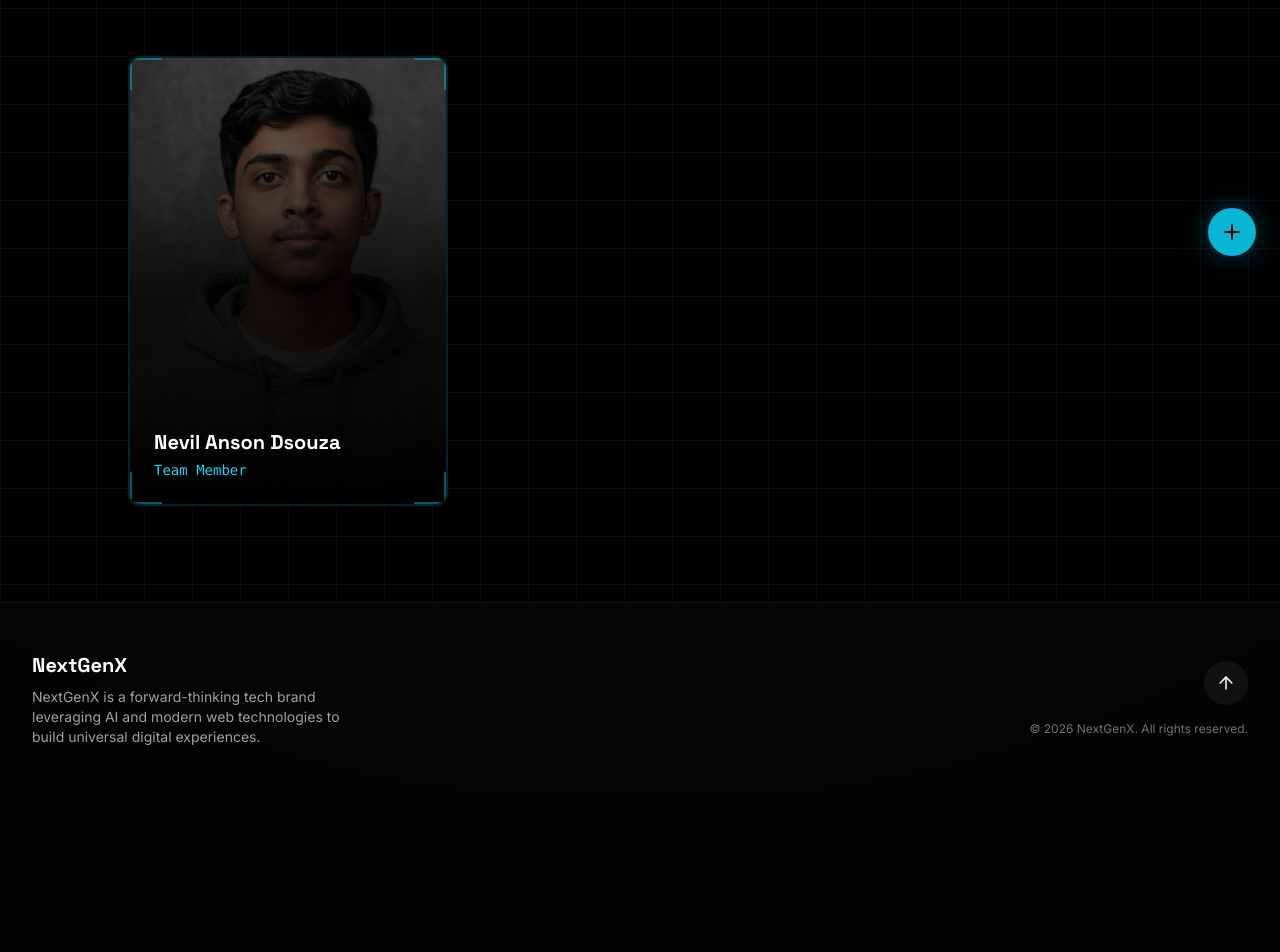
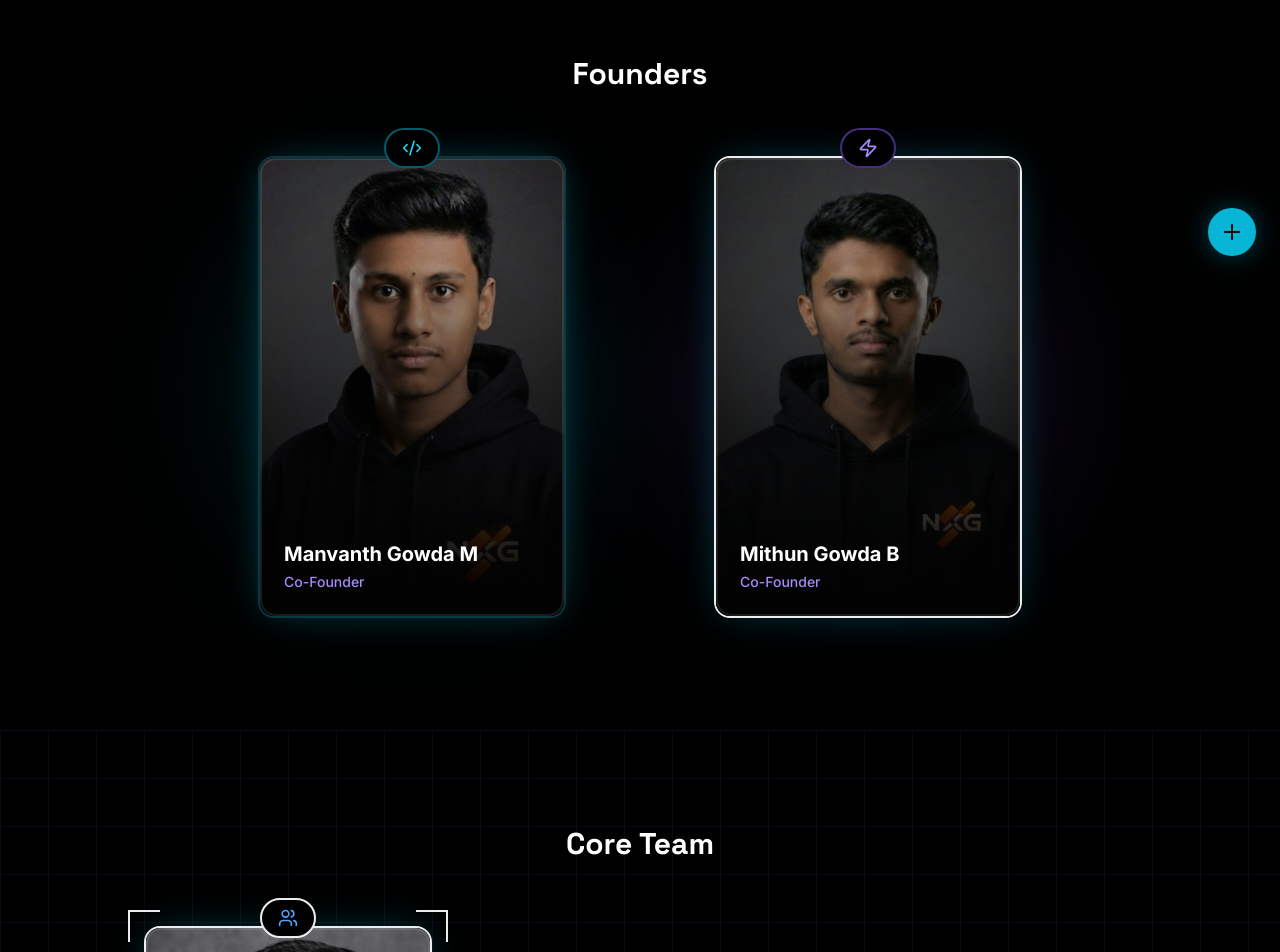
Before and after one commit to NextGenXplorer/nxgportfolio, a Next.js app: page /team in a window 1280 px wide. Shown: the part 520-1472 px from the top of the page. Before the commit the page ends 1315 px from the top, so only its background shows below. Built offline with nearby package versions, Linux system fonts and the light colour scheme.

Commit message:
Refactor: Move Founders to Team page and unify card styling

```diff
--- a/app/team/page.tsx
+++ b/app/team/page.tsx
@@ -1,22 +1,44 @@
-"use client";
-
 import { Container, Section } from "@/components/ui/Container";
 import { motion } from "framer-motion";
-import { Users } from "lucide-react";
+import { Users, Code2, Zap } from "lucide-react";
 import Image from "next/image";
+import { HoloCard } from "@/components/ui/HoloCard";
 
 export default function TeamPage() {
+    const admins = [
+        {
+            name: "Manvanth Gowda M",
+            role: "Co-Founder",
+            imgSrc: "/admin-photo.jpg",
+            link: "https://www.instagram.com/appu_kannadigaa",
+            color: "cyan",
+            icon: Code2
+        },
+        {
+            name: "Mithun Gowda B",
+            role: "Co-Founder",
+            imgSrc: "/admin-photo-2.jpg",
+            link: "https://mithun50.vercel.app",
+            color: "violet",
+            icon: Zap
+        }
+    ];
+
     const teamMembers: Array<{
         name: string;
         role: string;
         imgSrc: string;
         link: string;
+        color: string;
+        icon: any;
     }> = [
             {
                 name: "Nevil Anson Dsouza",
                 role: "Team Member",
                 imgSrc: "/nevil-photo.jpg",
-                link: "https://portfolio-gules-xi-58.vercel.app/"
+                link: "https://portfolio-gules-xi-58.vercel.app/",
+                color: "blue",
+                icon: Users
             }
         ];
 
@@ -58,13 +80,72 @@ export default function TeamPage() {
                 </Container>
             </Section>
 
+            {/* Founders Section */}
+            <Section className="bg-black relative overflow-hidden py-12">
+                <Container className="relative z-10">
+                    <motion.h2
+                        initial={{ opacity: 0, y: 20 }}
+                        whileInView={{ opacity: 1, y: 0 }}
+                        viewport={{ once: true }}
+                        className="text-3xl font-heading font-bold text-white mb-12 text-center"
+                    >
+                        Founders
+                    </motion.h2>
+
+                    <div className="grid grid-cols-1 md:grid-cols-2 gap-8 md:gap-12 max-w-4xl mx-auto px-4">
+                        {admins.map((admin, index) => (
+                            <motion.div
+                                key={admin.name}
+                                initial={{ opacity: 0, y: 30 }}
+                                whileInView={{ opacity: 1, y: 0 }}
+                                viewport={{ once: true }}
+                                transition={{ duration: 0.6, delay: index * 0.2 }}
+                                className="flex items-center justify-center"
+                            >
+                                <a
+                                    href={admin.link}
+                                    target="_blank"
+                                    rel="noopener noreferrer"
+                                    className="relative group block w-full max-w-[340px] mx-auto"
+                                >
+                                    <div className="relative p-4">
+                                        <div className={`absolute top-1/2 left-1/2 -translate-x-1/2 -translate-y-1/2 w-[300px] h-[300px] bg-${admin.color}-500/20 rounded-full blur-[80px] pointer-events-none group-hover:bg-${admin.color}-500/30 transition-colors duration-700`} />
+
+                                        {/* Icon Badge */}
+                                        <div className={`absolute -top-3 left-1/2 -translate-x-1/2 z-30 px-4 py-2 rounded-full border-2 border-${admin.color}-500/50 bg-black group-hover:border-${admin.color}-500 transition-all duration-300`}>
+                                            <admin.icon size={20} className={`text-${admin.color}-400`} />
+                                        </div>
+
+                                        <HoloCard
+                                            name={admin.name}
+                                            role={admin.role}
+                                            imgSrc={admin.imgSrc}
+                                            className={`z-10 border-2 border-${admin.color}-500/30 shadow-[0_0_40px_-10px_rgba(6,182,212,0.4)] group-hover:shadow-[0_0_60px_-5px_rgba(6,182,212,0.6)] transition-all duration-500`}
+                                        />
+                                    </div>
+                                </a>
+                            </motion.div>
+                        ))}
+                    </div>
+                </Container>
+            </Section>
+
             {/* Team Members Section */}
-            <Section className="bg-black relative overflow-hidden">
+            <Section className="bg-black relative overflow-hidden py-12">
                 <div className="absolute inset-0">
                     <div className="absolute inset-0 bg-[linear-gradient(to_right,#8b5cf615_1px,transparent_1px),linear-gradient(to_bottom,#8b5cf615_1px,transparent_1px)] bg-[size:3rem_3rem]" />
                 </div>
 
                 <Container className="relative z-10">
+                    <motion.h2
+                        initial={{ opacity: 0, y: 20 }}
+                        whileInView={{ opacity: 1, y: 0 }}
+                        viewport={{ once: true }}
+                        className="text-3xl font-heading font-bold text-white mb-12 text-center"
+                    >
+                        Core Team
+                    </motion.h2>
+
                     <div className="grid grid-cols-1 sm:grid-cols-2 lg:grid-cols-3 gap-8 max-w-5xl mx-auto">
                         {teamMembers.map((member, index) => (
                             <motion.div
@@ -73,42 +154,34 @@ export default function TeamPage() {
                                 whileInView={{ opacity: 1, y: 0 }}
                                 viewport={{ once: true }}
                                 transition={{ duration: 0.5, delay: index * 0.1 }}
-                                className="group relative"
+                                className="flex items-center justify-center"
                             >
                                 <a
                                     href={member.link}
                                     target="_blank"
                                     rel="noopener noreferrer"
-                                    className="block"
+                                    className="relative group block w-full max-w-[340px] mx-auto"
                                 >
-                                    <div className="relative h-[450px] rounded-xl overflow-hidden border-2 border-cyan-500/20 bg-black hover:border-cyan-500/50 transition-all duration-500 group-hover:shadow-[0_0_40px_-10px_rgba(6,182,212,0.4)]">
+                                    <div className="relative p-4">
+                                        <div className={`absolute top-1/2 left-1/2 -translate-x-1/2 -translate-y-1/2 w-[300px] h-[300px] bg-${member.color}-500/20 rounded-full blur-[80px] pointer-events-none group-hover:bg-${member.color}-500/30 transition-colors duration-700`} />
+
                                         {/* Corner Brackets */}
-                                        <div className="absolute top-0 left-0 w-8 h-8 border-t-2 border-l-2 border-cyan-500/50 z-20" />
-                                        <div className="absolute top-0 right-0 w-8 h-8 border-t-2 border-r-2 border-cyan-500/50 z-20" />
-                                        <div className="absolute bottom-0 left-0 w-8 h-8 border-b-2 border-l-2 border-cyan-500/50 z-20" />
-                                        <div className="absolute bottom-0 right-0 w-8 h-8 border-b-2 border-r-2 border-cyan-500/50 z-20" />
+                                        <div className={`absolute top-0 left-0 w-8 h-8 border-t-2 border-l-2 border-${member.color}-500/50 transition-all duration-300 group-hover:border-${member.color}-500`} />
+                                        <div className={`absolute top-0 right-0 w-8 h-8 border-t-2 border-r-2 border-${member.color}-500/50 transition-all duration-300 group-hover:border-${member.color}-500`} />
+                                        <div className={`absolute bottom-0 left-0 w-8 h-8 border-b-2 border-l-2 border-${member.color}-500/50 transition-all duration-300 group-hover:border-${member.color}-500`} />
+                                        <div className={`absolute bottom-0 right-0 w-8 h-8 border-b-2 border-r-2 border-${member.color}-500/50 transition-all duration-300 group-hover:border-${member.color}-500`} />
 
-                                        {/* Image */}
-                                        <div className="absolute inset-0">
-                                            <Image
-                                                src={member.imgSrc}
-                                                alt={member.name}
-                                                fill
-                                                className="object-cover opacity-60 group-hover:opacity-80 group-hover:scale-110 transition-all duration-700"
-                                            />
-                                            <div className="absolute inset-0 bg-gradient-to-t from-black via-black/80 to-transparent" />
+                                        {/* Icon Badge */}
+                                        <div className={`absolute -top-3 left-1/2 -translate-x-1/2 z-30 px-4 py-2 rounded-full border-2 border-${member.color}-500/50 bg-black group-hover:border-${member.color}-500 transition-all duration-300`}>
+                                            <member.icon size={20} className={`text-${member.color}-400`} />
                                         </div>
 
-                                        {/* Scan Line */}
-                                        <div className="absolute inset-0 bg-gradient-to-b from-transparent via-cyan-500/20 to-transparent h-full opacity-0 group-hover:opacity-100 group-hover:translate-y-full transition-all duration-1000" />
-
-                                        {/* Content */}
-                                        <div className="absolute bottom-0 left-0 right-0 p-6 z-10">
-                                            <h3 className="text-xl font-heading font-bold text-white mb-1 group-hover:text-cyan-400 transition-colors">
-                                                {member.name}
-                                            </h3>
-                                            <p className="text-sm text-cyan-400 font-mono">{member.role}</p>
-                                        </div>
+                                        <HoloCard
+                                            name={member.name}
+                                            role={member.role}
+                                            imgSrc={member.imgSrc}
+                                            className={`z-10 border-2 border-${member.color}-500/30 shadow-[0_0_40px_-10px_rgba(6,182,212,0.4)] group-hover:shadow-[0_0_60px_-5px_rgba(6,182,212,0.6)] transition-all duration-500`}
+                                        />
                                     </div>
                                 </a>
                             </motion.div>
--- a/components/home/Creator.tsx
+++ b/components/home/Creator.tsx
@@ -1,110 +1,59 @@
 "use client";
 import { Container, Section } from "@/components/ui/Container";
-import { HoloCard } from "@/components/ui/HoloCard";
 import { motion } from "framer-motion";
-import { Code2, Zap } from "lucide-react";
+import { Users, ArrowRight } from "lucide-react";
+import Link from "next/link";
 
 export function Creator() {
-    const admins = [
-        {
-            name: "Manvanth Gowda M",
-            role: "Co-Founder",
-            imgSrc: "/admin-photo.jpg",
-            link: "https://www.instagram.com/appu_kannadigaa",
-            color: "cyan",
-            icon: Code2
-        },
-        {
-            name: "Mithun Gowda B",
-            role: "Co-Founder",
-            imgSrc: "/admin-photo-2.jpg",
-            link: "https://mithun50.vercel.app",
-            color: "violet",
-            icon: Zap
-        }
-    ];
-
     return (
-        <Section id="creator" className="bg-black border-t border-cyan-500/20 relative overflow-hidden">
+        <Section id="team" className="bg-black border-t border-cyan-500/20 relative overflow-hidden py-24">
             {/* Tech Background */}
             <div className="absolute inset-0">
                 <div className="absolute inset-0 bg-[linear-gradient(to_right,#0ea5e910_1px,transparent_1px),linear-gradient(to_bottom,#0ea5e910_1px,transparent_1px)] bg-[size:3rem_3rem]" />
-                <div className="absolute top-1/2 left-1/4 w-96 h-96 bg-cyan-500/10 rounded-full blur-3xl" />
-                <div className="absolute bottom-1/4 right-1/4 w-96 h-96 bg-violet-500/10 rounded-full blur-3xl" />
+                <div className="absolute top-1/2 left-1/2 -translate-x-1/2 -translate-y-1/2 w-96 h-96 bg-cyan-500/10 rounded-full blur-3xl opacity-50" />
             </div>
 
             <Container className="relative z-10">
-                {/* Header */}
                 <motion.div
                     initial={{ opacity: 0, y: 20 }}
                     whileInView={{ opacity: 1, y: 0 }}
                     viewport={{ once: true }}
-                    className="text-center max-w-2xl mx-auto mb-12 md:mb-16"
+                    className="text-center max-w-4xl mx-auto"
                 >
-                    <div className="inline-block mb-4 px-4 py-2 rounded-full border border-cyan-500/30 bg-cyan-500/10 backdrop-blur-sm">
-                        <span className="text-cyan-400 font-mono text-xs uppercase tracking-widest">
-                            System Architects
+                    <div className="inline-block mb-6 px-4 py-2 rounded-full border border-cyan-500/30 bg-cyan-500/10 backdrop-blur-sm">
+                        <span className="text-cyan-400 font-mono text-xs uppercase tracking-widest flex items-center gap-2">
+                            <Users size={16} />
+                            The Minds Behind NextGenX
                         </span>
                     </div>
-                    <h2 className="text-3xl sm:text-4xl md:text-5xl font-heading font-bold text-white mb-4 md:mb-6 leading-tight">
-                        Crafted with{" "}
+
+                    <h2 className="text-4xl sm:text-5xl md:text-6xl font-heading font-bold text-white mb-8 leading-tight">
+                        Meet the{" "}
                         <span className="text-transparent bg-clip-text bg-gradient-to-r from-cyan-400 via-blue-500 to-violet-500">
-                            Passion & Precision
+                            Innovators
                         </span>
                     </h2>
-                    <p className="text-sm sm:text-base md:text-lg text-neutral-400 leading-relaxed px-4">
-                        Meet the creative force driving NextGenX. We are dedicated to pushing the boundaries of what is possible on the web.
+
+                    <p className="text-lg md:text-xl text-neutral-400 leading-relaxed mb-12 max-w-2xl mx-auto">
+                        Get to know the passionate team of developers, designers, and visionaries dedicated to pushing the boundaries of what's possible.
                     </p>
+
+                    <Link href="/team">
+                        <motion.button
+                            whileHover={{ scale: 1.05 }}
+                            whileTap={{ scale: 0.95 }}
+                            className="group relative inline-flex items-center gap-3 px-8 py-4 bg-transparent overflow-hidden rounded-full"
+                        >
+                            <div className="absolute inset-0 bg-gradient-to-r from-cyan-500 to-violet-500 opacity-20 group-hover:opacity-30 transition-opacity" />
+                            <div className="absolute inset-0 border border-cyan-500/50 rounded-full group-hover:border-cyan-400 transition-colors" />
+
+                            <span className="relative font-heading font-bold text-white group-hover:text-cyan-100 transition-colors">
+                                Meet the Team
+                            </span>
+                            <ArrowRight className="relative w-5 h-5 text-cyan-400 group-hover:text-white group-hover:translate-x-1 transition-all" />
+                        </motion.button>
+                    </Link>
                 </motion.div>
-
-                {/* Admin Cards */}
-                <div className="grid grid-cols-1 md:grid-cols-2 gap-8 md:gap-12 max-w-5xl mx-auto px-4">
-                    {admins.map((admin, index) => (
-                        <motion.div
-                            key={admin.name}
-                            initial={{ opacity: 0, y: 30 }}
-                            whileInView={{ opacity: 1, y: 0 }}
-                            viewport={{ once: true }}
-                            transition={{ duration: 0.6, delay: index * 0.2 }}
-                            className="flex items-center justify-center"
-                        >
-                            <a
-                                href={admin.link}
-                                target="_blank"
-                                rel="noopener noreferrer"
-                                className="relative group block w-full max-w-[340px] mx-auto"
-                            >
-                                {/* Outer Container with Padding */}
-                                <div className="relative p-4">
-                                    {/* Tech Glow */}
-                                    <div className={`absolute top-1/2 left-1/2 -translate-x-1/2 -translate-y-1/2 w-[300px] h-[300px] md:w-[380px] md:h-[380px] bg-${admin.color}-500/20 rounded-full blur-[100px] pointer-events-none group-hover:bg-${admin.color}-500/30 transition-colors duration-700`} />
-
-                                    {/* Corner Brackets - Larger */}
-                                    <div className={`absolute top-0 left-0 w-12 h-12 border-t-2 border-l-2 border-${admin.color}-500/50 transition-all duration-300 group-hover:border-${admin.color}-500`} />
-                                    <div className={`absolute top-0 right-0 w-12 h-12 border-t-2 border-r-2 border-${admin.color}-500/50 transition-all duration-300 group-hover:border-${admin.color}-500`} />
-                                    <div className={`absolute bottom-0 left-0 w-12 h-12 border-b-2 border-l-2 border-${admin.color}-500/50 transition-all duration-300 group-hover:border-${admin.color}-500`} />
-                                    <div className={`absolute bottom-0 right-0 w-12 h-12 border-b-2 border-r-2 border-${admin.color}-500/50 transition-all duration-300 group-hover:border-${admin.color}-500`} />
-
-                                    {/* Icon Badge */}
-                                    <div className={`absolute -top-3 left-1/2 -translate-x-1/2 z-30 px-4 py-2 rounded-full border-2 border-${admin.color}-500/50 bg-black group-hover:border-${admin.color}-500 transition-all duration-300`}>
-                                        <admin.icon size={20} className={`text-${admin.color}-400`} />
-                                    </div>
-
-                                    {/* HoloCard */}
-                                    <HoloCard
-                                        name={admin.name}
-                                        role={admin.role}
-                                        imgSrc={admin.imgSrc}
-                                        className={`z-10 border-2 border-${admin.color}-500/30 shadow-[0_0_40px_-10px_rgba(6,182,212,0.4)] group-hover:shadow-[0_0_60px_-5px_rgba(6,182,212,0.6)] transition-all duration-500`}
-                                    />
-
-                                    {/* Scan Line */}
-                                    <div className={`absolute inset-0 bg-gradient-to-b from-transparent via-${admin.color}-500/20 to-transparent h-full opacity-0 group-hover:opacity-100 group-hover:translate-y-full transition-all duration-1000 pointer-events-none`} />
-                                </div>
-                            </a>
-                        </motion.div>
-                    ))}
-                </div>
             </Container>
         </Section>
     );
```
